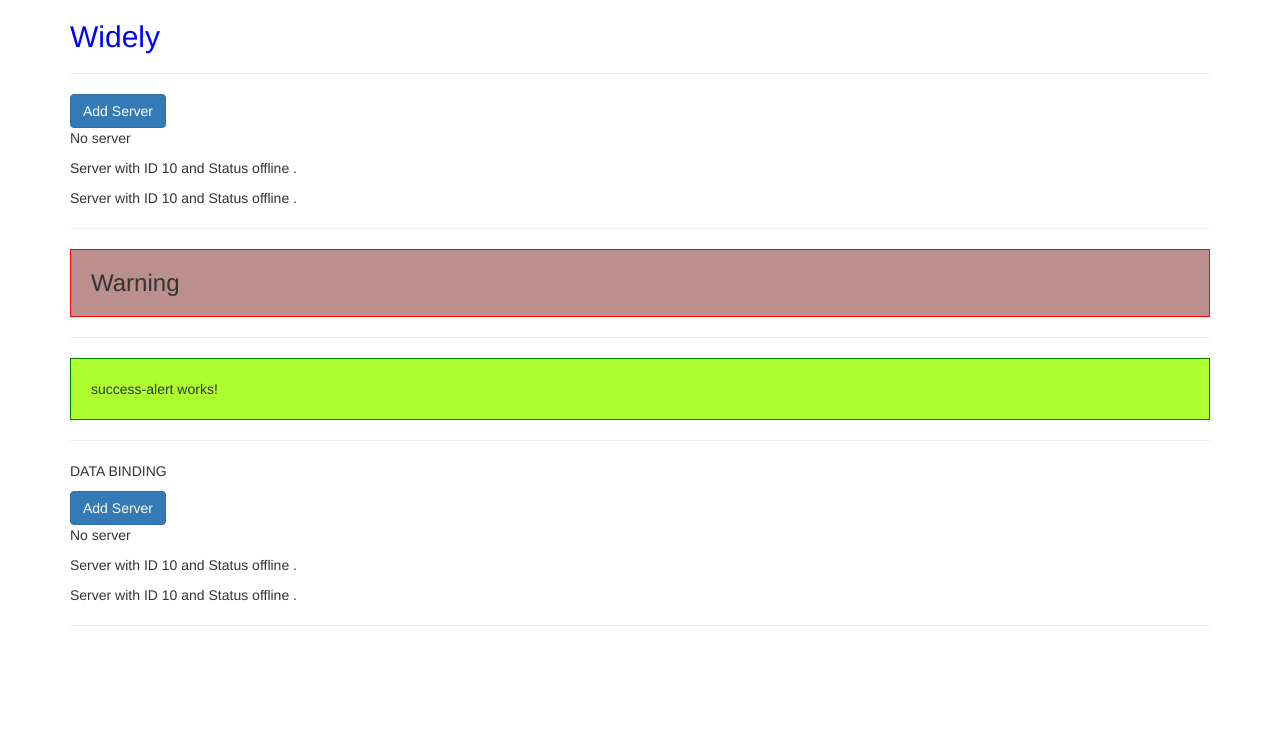
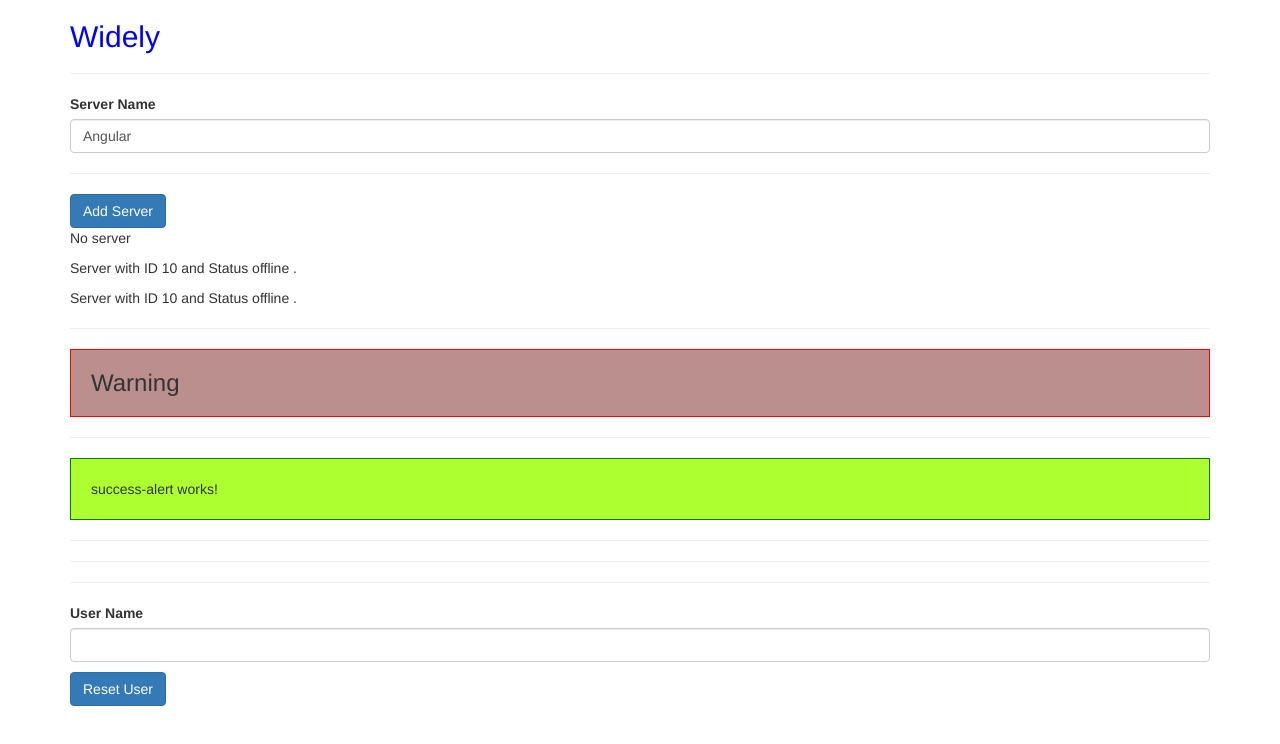
Before and after one commit to npopli/application, an Angular app: page / in a window 1280 px wide. Shown: the top 744 px of the page. Built offline with nearby package versions, Linux system fonts and the light colour scheme.

Commit message:
committed

```diff
--- a/src/app/app.component.html
+++ b/src/app/app.component.html
@@ -17,9 +17,19 @@
 <hr>
 <app-success-alert></app-success-alert>
 <hr>
-<p>DATA BINDING</p>
-<div class="app-servers"></div>
+<!-- <p>DATA BINDING</p>
+<div class="app-servers"></div>  -->
 <hr>
+<hr>
+<label> User Name</label>
+<input type ="text"
+class = "form-control"
+[(ngModel)]= "userName">
+<p> {{userName}} </p>
+<button
+        class="btn btn-primary"
+        [disabled]="username === ''"
+        (click)="username = ''">Reset User</button>
 </div>
 </div>
 </div>
--- a/src/app/servers/servers.component.html
+++ b/src/app/servers/servers.component.html
@@ -1,3 +1,18 @@
+<label> Server Name </label>
+<!-- <input type = "text"
+class = "form-control"
+(input) = "onUpdateServerName($event)" > -->
+<input type = "text"
+class = "form-control"
+[ngModel] = "serverName" >
+<!-- <p> {{ serverName }} </p> -->
+<hr>
+<!-- <label> User Name</label>
+<input type ="text"
+class = "form-control"
+[(ngModel)]= "userName">
+<p> {{userName}} </p> -->
+
 <button class = "btn btn-primary"
 [disabled]="!allowNewServer" (click) = "onCreateServer()"> Add Server</button>
 <!-- <p>{{ allowNewServer }}</p> string interpolation -->
--- a/src/app/servers/servers.component.ts
+++ b/src/app/servers/servers.component.ts
@@ -12,6 +12,8 @@ import { Component, OnInit } from '@angular/core';
 export class ServersComponent implements OnInit {
   allowNewServer = false;
   serverCreationStatus = "No server";
+  serverName ='Angular';
+  userName ="********";
 
   constructor() {
     setTimeout(() =>
@@ -23,7 +25,16 @@ export class ServersComponent implements OnInit {
   }
 
   onCreateServer() {
-    this.serverCreationStatus = "server called";
+    this.serverCreationStatus = 'Server was created! Name is ' + this.serverName;
 
   }
+
+  onUpdateServerName(event: Event) {
+ this.serverName = (< HTMLInputElement>event.target).value;
+  }
+  onUpdateUserName(event: Event) {
+    this.userName = (< HTMLInputElement>event.target).value;
+
+  }
+
 }
```
